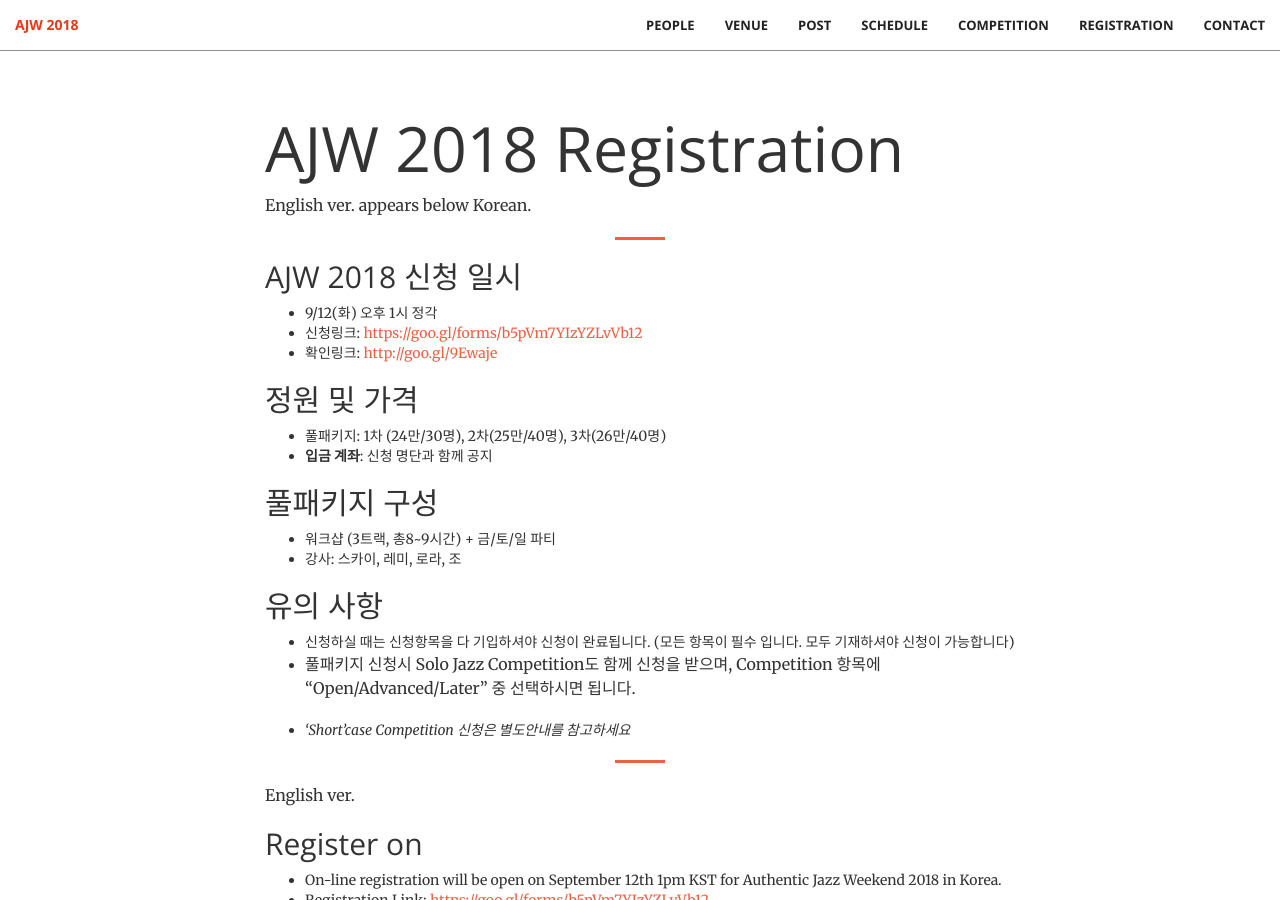
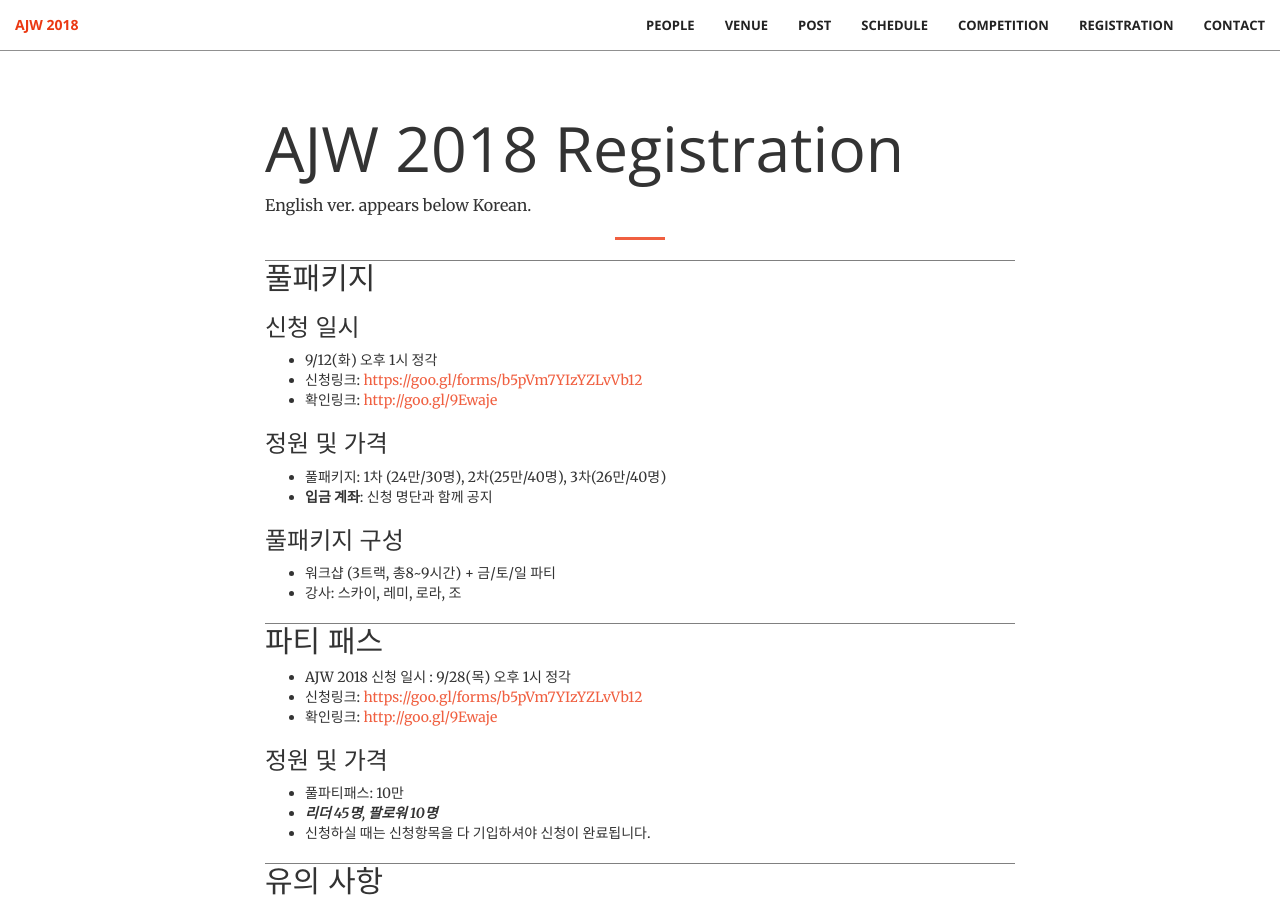
Before and after one commit to authenticjazzweekend/ajw-netlify, a Jekyll site: the page built from 2018/registration/index.md, in a window 1280 px wide and 900 px high, scrolled down 906 px. Built offline with Jekyll 4.4.1, drawn with Linux system fonts in a browser that asks for light colours; a script that is not in the unit is left out; some of the changed text lies outside the part shown.

Commit message:
등록 안내 수정, h2 보더 추가

```diff
--- a/2018/css/main.scss
+++ b/2018/css/main.scss
@@ -42,3 +42,7 @@ $theme-dark: #222;
         "mixins",
         "base"
 ;
+
+h2 {
+        border-top: gray solid 1px;
+}
--- a/2018/registration/index.md
+++ b/2018/registration/index.md
@@ -11,26 +11,40 @@ English ver. appears below Korean.
 
 ---
 
-## AJW 2018 신청 일시
+## 풀패키지
+
+### 신청 일시
 
 * 9/12(화) 오후 1시 정각
 * 신청링크: <https://goo.gl/forms/b5pVm7YIzYZLvVb12>
 * 확인링크: <http://goo.gl/9Ewaje>
 
-## 정원 및 가격
+### 정원 및 가격
 
 * 풀패키지: 1차 (24만/30명), 2차(25만/40명), 3차(26만/40명)
 * **입금 계좌**: 신청 명단과 함께 공지
 
-## 풀패키지 구성
+### 풀패키지 구성
 
 * 워크샵 (3트랙, 총8~9시간) + 금/토/일 파티
 * 강사: 스카이, 레미, 로라, 조
 
+## 파티 패스
+
+* AJW 2018 신청 일시 : 9/28(목) 오후 1시 정각
+* 신청링크: <https://goo.gl/forms/b5pVm7YIzYZLvVb12>
+* 확인링크: <http://goo.gl/9Ewaje>
+
+### 정원 및 가격
+
+* 풀파티패스: 10만
+* _**리더 45명, 팔로워 10명**_
+* 신청하실 때는 신청항목을 다 기입하셔야 신청이 완료됩니다.
+
 ## 유의 사항
 
 * 신청하실 때는 신청항목을 다 기입하셔야 신청이 완료됩니다. (모든 항목이 필수 입니다. 모두 기재하셔야 신청이 가능합니다)
-* 풀패키지 신청시 Solo Jazz Competition도 함께 신청을 받으며, Competition 항목에 "Open/Advanced/Later" 중 선택하시면 됩니다.
+* 패키지 신청시 Solo Jazz Competition도 함께 신청을 받으며, Competition 항목에 "Open/Advanced/Later" 중 선택하시면 됩니다.
 
 * *'Short'case Competition 신청은 별도안내를 참고하세요*
 
@@ -38,25 +52,40 @@ English ver. appears below Korean.
 
 English ver.
 
+## Full Package
+
 ## Register on
 
-* On-line registration will be open on September 12th 1pm KST for Authentic Jazz Weekend 2018 in Korea.
+* On-line registration will be open on September 12th 1pm KST for Authentic Jazz Weekend 2018.
 * Registration Link: <https://goo.gl/forms/b5pVm7YIzYZLvVb12>
 * Confirmation: <http://goo.gl/9Ewaje>
 
-## Package and Capacity
+### Package and Capacity
+
+* Workshop
+* Full Package: total 8~9hrs workshop x 3 tracks
+* Instructors: Skye, Remy, Laura and Jo
+* Every form must be filled when registering.
 
 * Full Package:
   * 1st (240,000 KRW / 30 people)
   * 2nd (250,000 KRW / 40 people)
   * 3rd (260,000 KRW / 40 people)
 
-## Full Package
+## Full Party Pass
 
-* Workshop
-* Full Package: total 8~9hrs workshop x 3 tracks
-* Instructors: Skye, Remy, Laura and Jo
-* Every form must be filled when registering.
+### Register on
+
+* On-line registration will be open at 13:00, 28th Sep.KST for Authentic Jazz Weekend 2018.
+* Registration : <https://goo.gl/forms/b5pVm7YIzYZLvVb12>
+
+### Package and Capacity
+
+* Full Party Pass (Fri, Sat, Sun Party):
+  * Fee / Capacity:
+    * 100,000 KRW (45 Leaders / 10 Followers)
+
+## Comments
 
 * *We have the Solo Jazz competition divided into 2 levels. So you can choose among "Open, Advanced or Not joining" when you register. More details about competition will be open soon.*
 
```
Also changed, not shown: _posts/2017-09-25-or-full-party-pass.md (+2 -2 lines).
